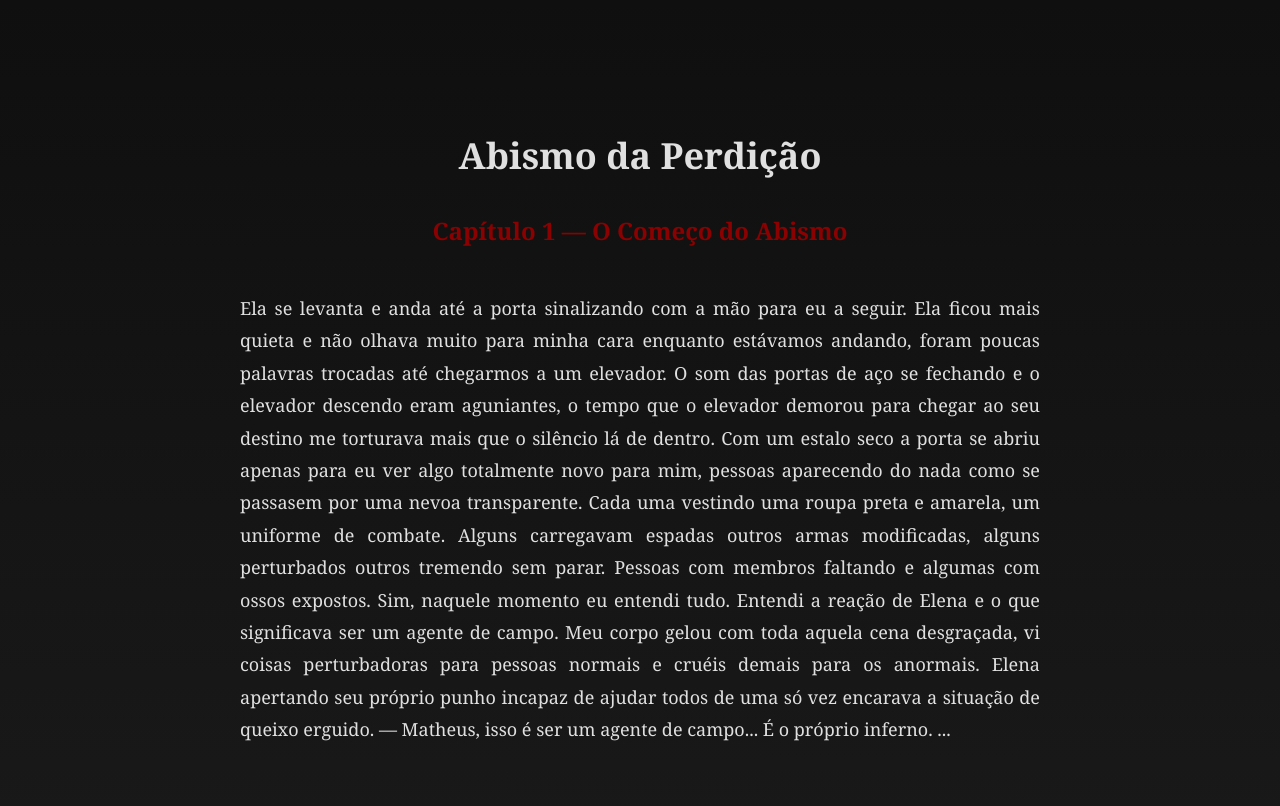
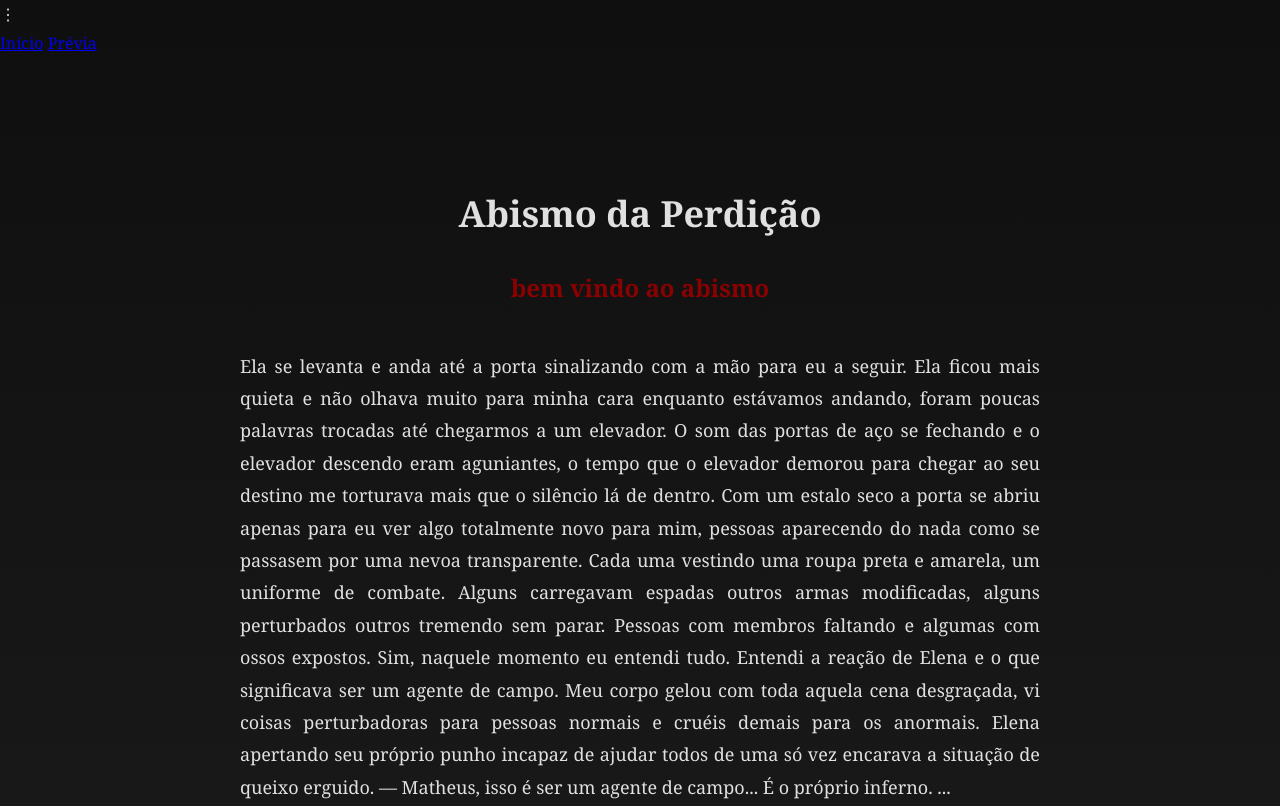
Before and after one commit to fabianosoare2009-jpg/Fabianosoare2009.github.io, a plain HTML site: page previa.html in a window 1280 px wide. Shown: the top 806 px of the page. Drawn offline with Linux system fonts and the light colour scheme.

Commit message:
Update HTML structure and add meta tags

```diff
--- a/previa.html
+++ b/previa.html
@@ -47,15 +47,22 @@ p {
 .voltar:hover {
     background-color: #8b0000;
 }
-    </style>
+</style>
 
-    <div class="container">
+    <meta charset="UTF-8">
+    <title>Prévia - Abismo da Perdição</title>
+</head>
+<body>
+    <div class="menu-btn" onclick="toggleMenu()">⋮</div>
+
+<div class="menu" id="menu">
+    <a href="index.html">Início</a>
+    <a href="previa.html">Prévia</a>
+</div>
+<div class="container">
+
     <h1>Abismo da Perdição</h1>
-    <h2>Capítulo 1 — O Começo do Abismo</h2>
-
-
-
-
+    <h2> bem vindo ao abismo</h2>
 
     <p>
     Ela se levanta e anda até a porta sinalizando com a mão para eu a seguir. Ela ficou mais quieta e não olhava muito para minha cara enquanto estávamos andando, foram poucas palavras trocadas até chegarmos a um elevador.
@@ -78,9 +85,10 @@ Elena apertando seu próprio punho incapaz de ajudar todos de uma só vez encara
 ...
     </p>
 
-    <br>
+    <a class="voltar" href="index.html">← Voltar</a>
 
-    <a class="voltar" href="index.html">← Voltar</a>
-</div>
+    </div>
+
+
 </body>
 </html>
```
